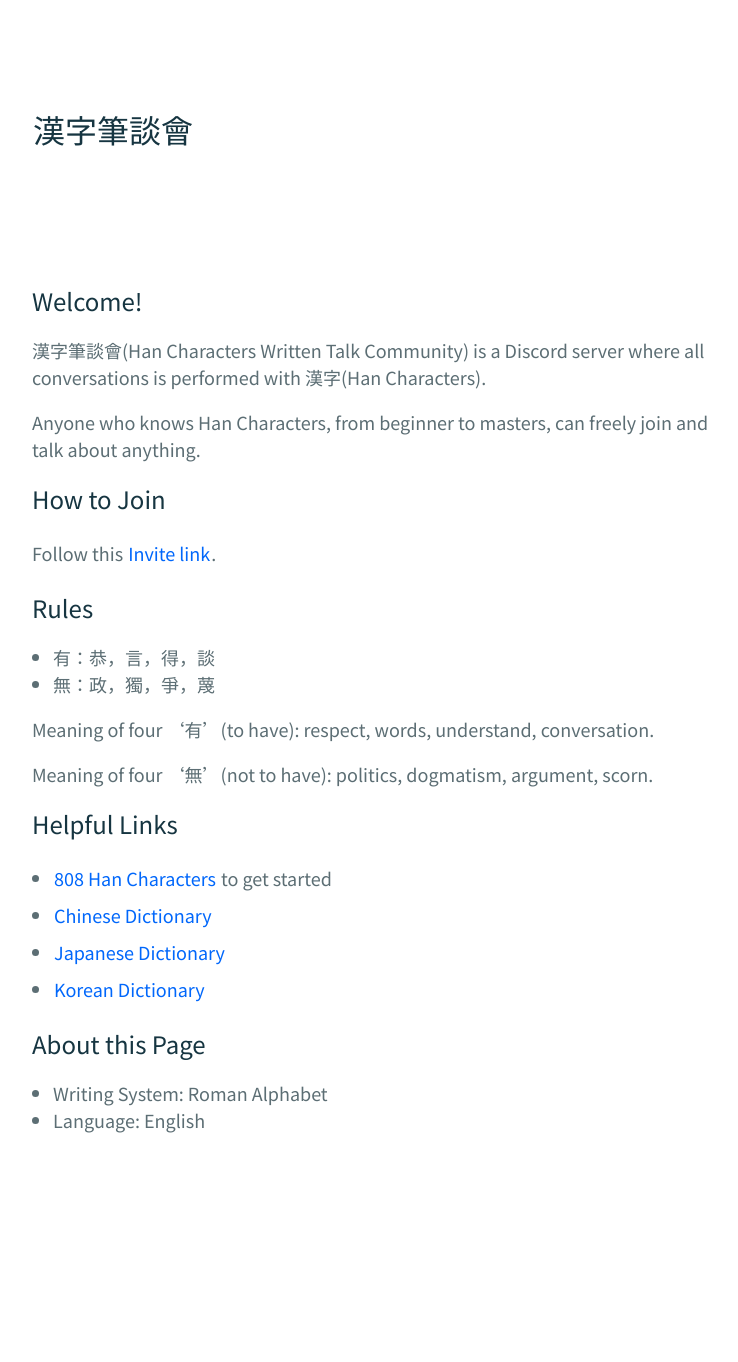
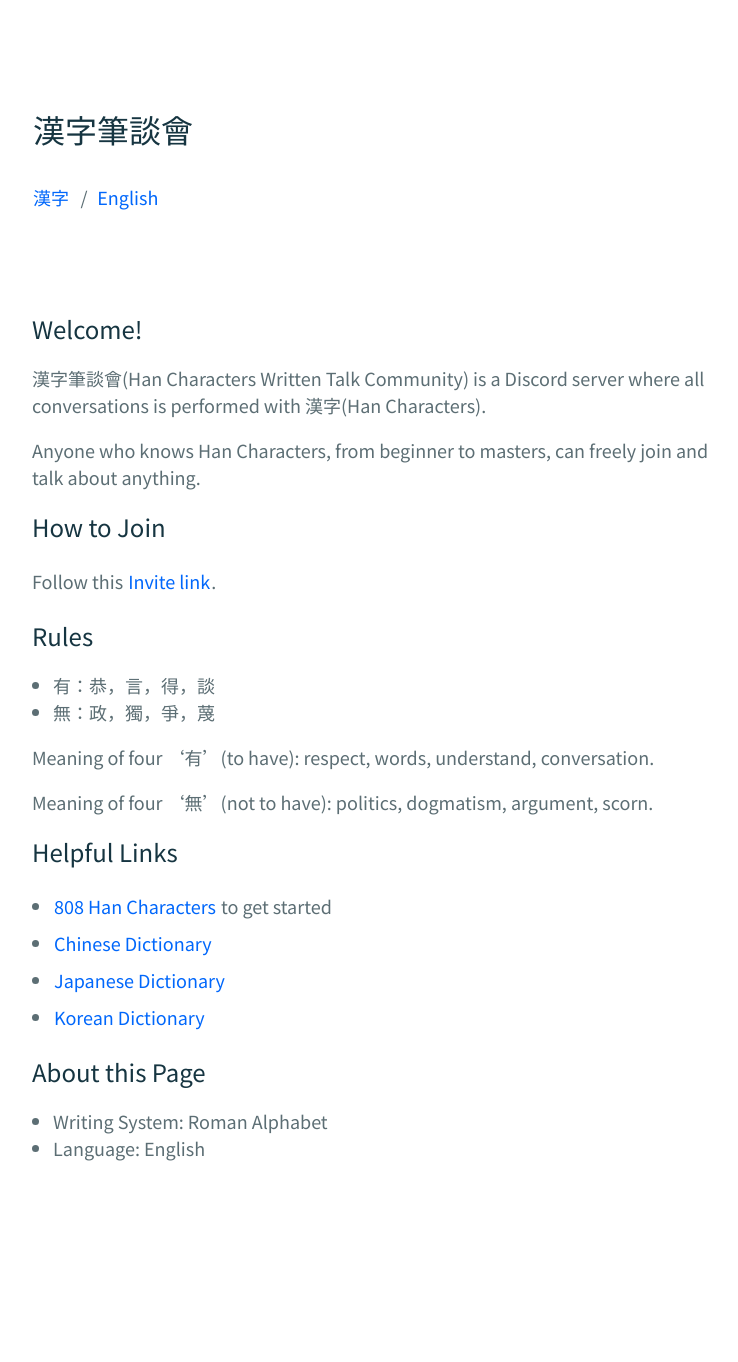
Before and after one commit to pen-talk/pen-talk.github.io, a Jekyll site: the page built from index-en.md, in a window 1280 px wide. Shown: the whole page, without its empty margins (258-996 px from the left). Built offline with Jekyll 4.4.1, drawn with Linux system fonts in a browser that asks for light colours; our own code applies the rules of GitHub Pages for plain Markdown files; before the commit the page ends 1334 px from its top, so only the background shows below that.

Commit message:
Add navigation menu

```diff
--- a/_includes/header.html
+++ b/_includes/header.html
@@ -4,4 +4,9 @@
     {% if page.title == 'Home' %}
         <h4>{{ site.description }}</h4>
     {% endif %}
+    <p>
+        <a href="{{ site.baseurl }}/">漢字</a>
+        <span class="u-separate"></span>
+        <a href="{{ site.baseurl }}/en">English</a>
+    </p>
 </header>
```
